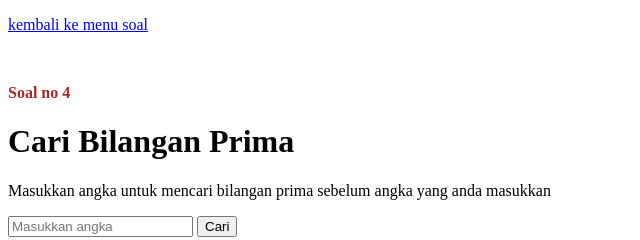
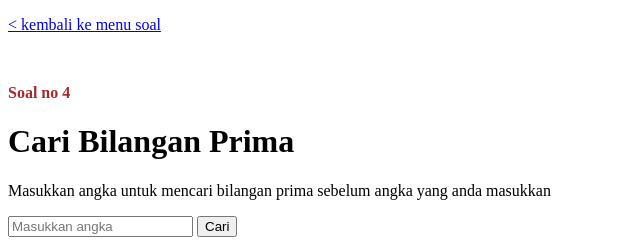
Before and after one commit to sintaalfirm/tugas-m3, a plain HTML site: page no4.html in a window 1280 px wide. Shown: the full height of the page, 0-640 px from the left. Drawn offline with Linux system fonts and the light colour scheme.

Commit message:
edit no 4 dan 5

```diff
--- a/no4.html
+++ b/no4.html
@@ -6,7 +6,7 @@
     <title>Soal 4 M3</title>
 </head>
 <body>
-    <p><a href="index.html">kembali ke menu soal</a></p><br>
+    <p><a href="index.html">< kembali ke menu soal</a></p><br>
     <p style="color: brown; font-weight: bold;">Soal no 4</p>
     <h1>Cari Bilangan Prima</h1>
     <p>Masukkan angka untuk mencari bilangan prima sebelum angka yang anda masukkan</p>
```
Also changed, not shown: no5.html (+1 -1 lines).
